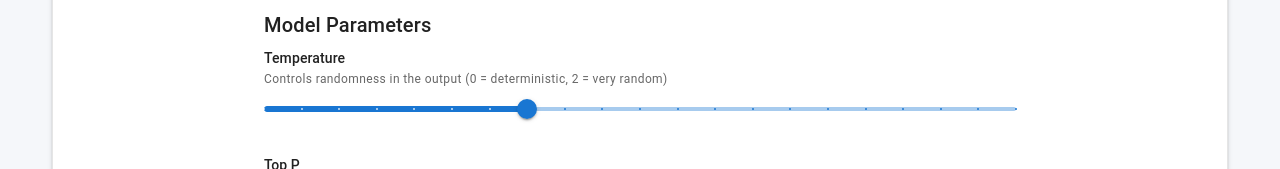
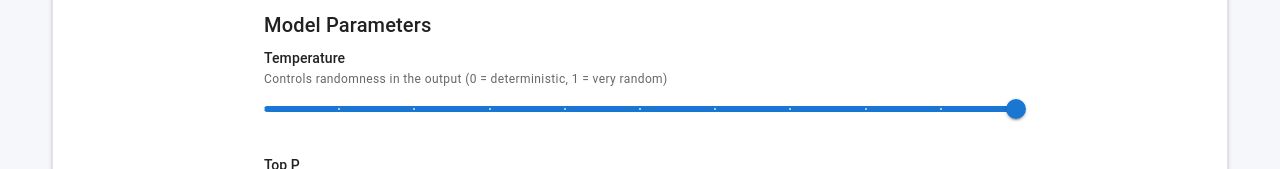
Before and after one commit to Davtan00/seminar-PE-web, a React (Create React App) app: page / in a window 1280 px wide. Shown: the part 443-612 px from the top of the page. Built offline with nearby package versions, Linux system fonts and the light colour scheme; no server answers.

Commit message:
Playground accepts up to 2, api only 1?

```diff
--- a/src/App.tsx
+++ b/src/App.tsx
@@ -59,8 +59,8 @@ function App() {
     domain: 'all',
 
     // Model Parameters
-    temperature: 0.7,
-    topP: 0.9,
+    temperature: 1,
+    topP: 1,
     maxTokens: 100,
     frequencyPenalty: 0.0,
     presencePenalty: 0.0,
--- a/src/components/tabs/ModelSettingsTab.tsx
+++ b/src/components/tabs/ModelSettingsTab.tsx
@@ -36,9 +36,9 @@ const ModelSettingsTab: React.FC<Props> = ({ config, onChange,  isLoading }) =>
     {
       key: 'temperature',
       label: 'Temperature',
-      description: 'Controls randomness in the output (0 = deterministic, 2 = very random)',
+      description: 'Controls randomness in the output (0 = deterministic, 1 = very random)',
       min: 0,
-      max: 2,
+      max: 1,
       step: 0.1
     },
     {
```
